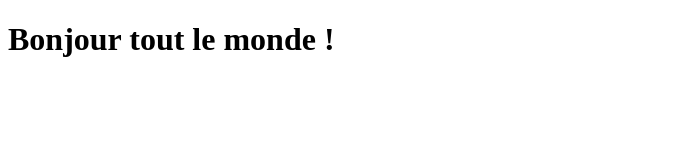
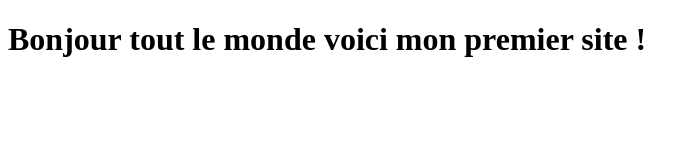
Before and after one commit to DiangouCode/DiangouCode.github.io, a plain HTML site: page index.html in a window 1280 px wide. Shown: the whole page, without its empty margins (0-699 px from the left). Drawn offline with Linux system fonts and the light colour scheme.

Commit message:
Update index.html

```diff
--- a/index.html
+++ b/index.html
@@ -7,7 +7,7 @@
     <title>Site-web</title>
 </head>
 <body>
-    <h1>Bonjour tout le monde !</h1>
+    <h1>Bonjour tout le monde voici mon  premier site !</h1>
 
 </body>
 </html>
```
